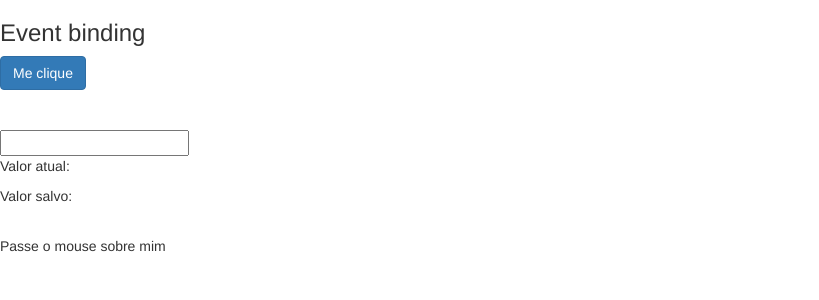
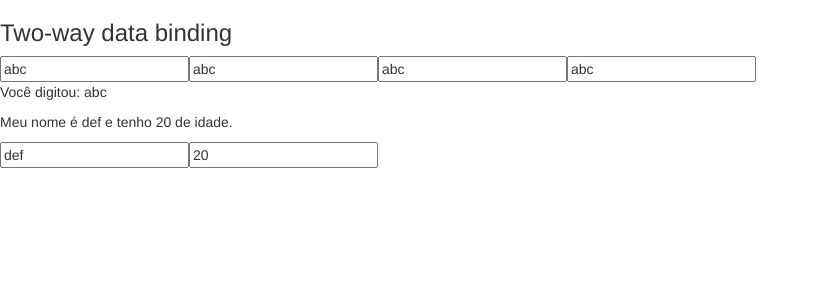
Before and after one commit to ayslanmarqs/angular, an Angular app in the folder data-binding/: page / in a window 1280 px wide. Shown: the top 300 px of the page, without its empty margins (0-819 px from the left). Built offline with nearby package versions, Linux system fonts and the light colour scheme.

Commit message:
Aula two-way databinding

```diff
--- a/data-binding/src/app/app.module.ts
+++ b/data-binding/src/app/app.module.ts
@@ -1,3 +1,4 @@
+import { MeuFormModule } from './meu-form/meu-form.module';
 import { BrowserModule } from '@angular/platform-browser';
 import { NgModule } from '@angular/core';
 
@@ -10,7 +11,8 @@
     DataBindingComponent
   ],
   imports: [
-    BrowserModule
+    BrowserModule,
+    MeuFormModule
   ],
   providers: [],
   bootstrap: [AppComponent]
--- a/data-binding/src/app/data-binding/data-binding.component.html
+++ b/data-binding/src/app/data-binding/data-binding.component.html
@@ -58,6 +58,7 @@
     </div>
   </article>
   -->
+  <!--
   <article class="event-binding">
     <h3>Event binding</h3>
     <div>
@@ -85,3 +86,5 @@
     Passe o mouse sobre mim
   </span>
 </section>
+-->
+<app-meu-form></app-meu-form>
--- /dev/null
+++ b/data-binding/src/app/meu-form/meu-form.component.html
@@ -0,0 +1,29 @@
+<section>
+    <article>
+      <h3>Two-way data binding</h3>
+      <div>
+          <input type="text"
+            [value]="nome"
+            (input)="nome = $event.target.value"
+          />
+
+          <input type="text"
+            [ngModel]="nome"
+            (ngModelChange)="nome = $event"
+          />
+
+          <input type="text" [(ngModel)]="nome" >
+
+          <input type="text" bindon-ngModel="nome" >
+
+         <p>Você digitou: {{ nome }}</p>
+      </div>
+
+      <div>
+        <p>Meu nome é {{ pessoa.nome }} e tenho {{ pessoa.idade }} de idade.</p>
+
+        <input type="text" [(ngModel)]="pessoa.nome">
+        <input type="text" [(ngModel)]="pessoa.idade">
+      </div>
+    </article>
+  </section>
--- /dev/null
+++ b/data-binding/src/app/meu-form/meu-form.component.ts
@@ -0,0 +1,22 @@
+import { Component, OnInit } from '@angular/core';
+
+@Component({
+  selector: 'app-meu-form',
+  templateUrl: './meu-form.component.html',
+  styleUrls: ['./meu-form.component.css']
+})
+export class MeuFormComponent implements OnInit {
+
+  nome: string = "abc";
+
+  pessoa: any = {
+    nome: 'def',
+    idade: 20
+  }
+
+  constructor() { }
+
+  ngOnInit() {
+  }
+
+}
```
Also changed, not shown: data-binding/src/app/meu-form/meu-form.module.ts (added, +14 -0 lines), data-binding/src/app/meu-form/meu-form.component.css (added), 1 other file (tests, documents, lock files or other folders).
